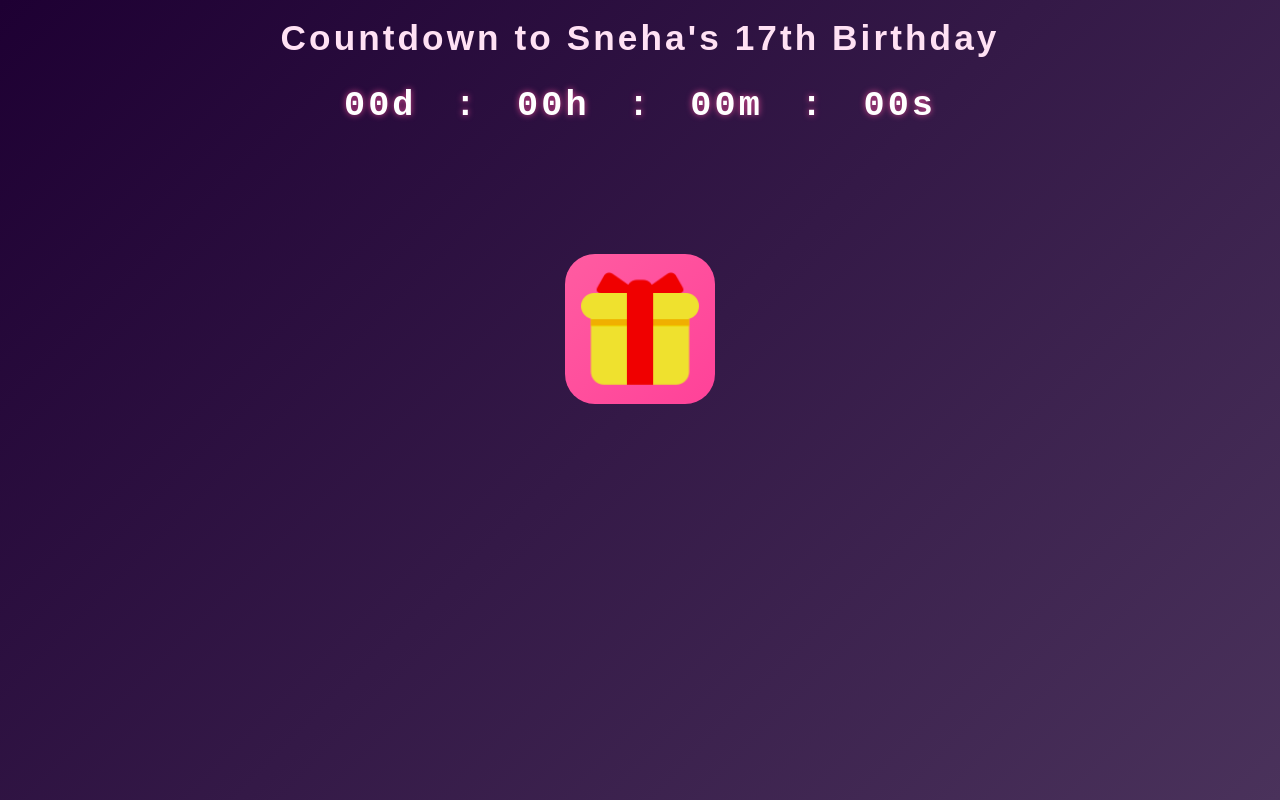
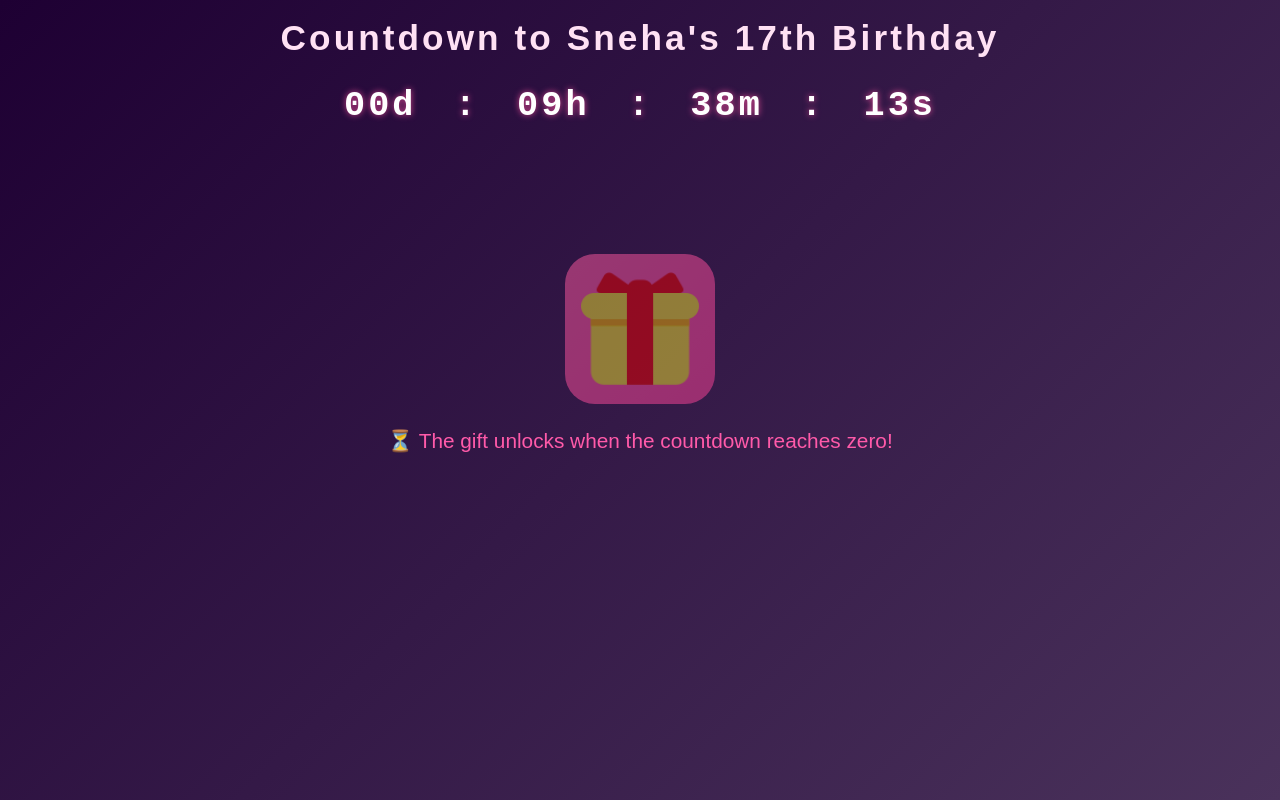
Before and after one commit to BruhBaBooey/Sneha-s-Birthday-Project, a React (Create React App) app: page / in a window 1280 px wide. Built offline with nearby package versions, Linux system fonts and the light colour scheme.

Commit message:
Update home.js
reverted previous changed

```diff
--- a/src/home.js
+++ b/src/home.js
@@ -8,7 +8,7 @@ export default function Home() {
   const [countdownOver, setCountdownOver] = useState(false);
 
   useEffect(() => {
-    const target = new Date('2025-05-27T00:00:00');
+    const target = new Date('2025-05-28T00:00:00');
     const timerId = setInterval(() => {
       const now = new Date();
       const diff = target - now;
```
